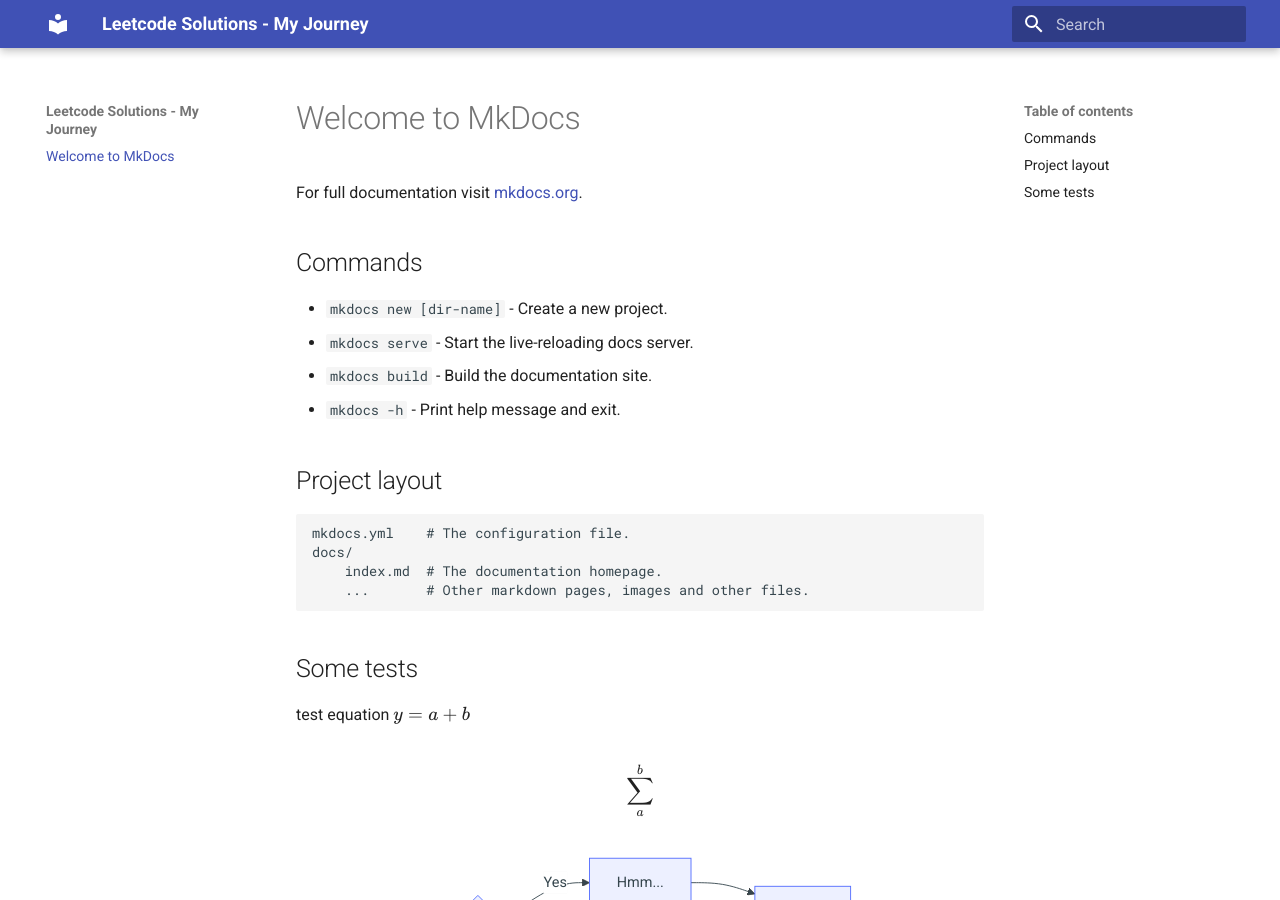
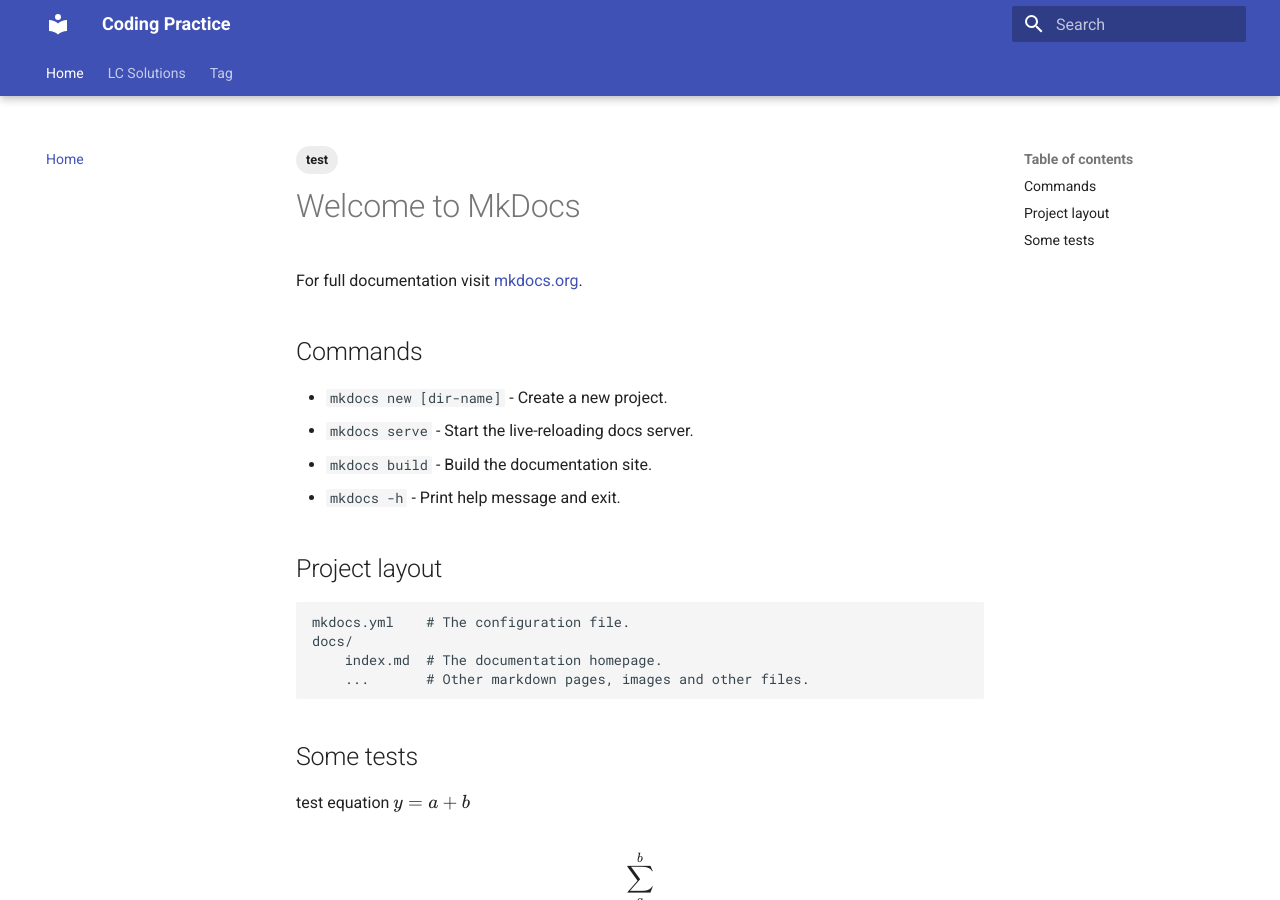
Before and after one commit to RogerLuo-Code/coding-practice, an MkDocs documentation site: the page built from docs/index.md, in a window 1280 px wide and 900 px high. Built offline with MkDocs 1.6.1 and Material for MkDocs 9.7.7, drawn with Linux system fonts in a browser that asks for light colours; some of the changed text lies outside the part shown.

Commit message:
Update mkdocs with custom configuration and tags

```diff
--- a/docs/index.md
+++ b/docs/index.md
@@ -1,3 +1,9 @@
+---
+tags:
+  - test
+---
+
+
 # Welcome to MkDocs
 
 For full documentation visit [mkdocs.org](https://www.mkdocs.org).
--- a/mkdocs.yml
+++ b/mkdocs.yml
@@ -1,14 +1,35 @@
-site_name: Leetcode Solutions - My Journey
+# Project information
+site_name: Coding Practice
+
+# Configuration
 theme:
   name: material
   features:
+    - navigation.footer
+    - navigation.instant
+    - navigation.path
+    - navigation.sections
+    - navigation.tabs
+    - navigation.tabs.sticky
+    - navigation.top
+    - search.suggest
     - content.tabs.link
+
+# Plugins
+plugins:
+  - search
+  - tags:
+      tags_file: tags.md
+
+# Extensions
 markdown_extensions:
   - toc:
       permalink: true
   - tables
   - footnotes
   - admonition
+  - attr_list
+  - md_in_html
   - pymdownx.details
   - pymdownx.betterem
   - pymdownx.caret
@@ -36,3 +57,14 @@ extra_javascript:
   - javascripts/mathjax.js
   - https://polyfill.io/v3/polyfill.min.js?features=es6
   - https://cdn.jsdelivr.net/npm/mathjax@3/es5/tex-mml-chtml.js
+
+# Page tree
+nav:
+  - Home: index.md
+  - LC Solutions:
+    - LC Solutions 1 to 99:
+      - LC27 Remove Element: lc-solutions/lc0001-0099/lc0027-remove-element.md
+  # - LC Solutions 500 to 999:
+  # - LC Solutions 1000 to 1499:
+  # - LC Solutions 1500 to 1999:
+  - Tag: tags.md
```
Also changed, not shown: docs/lc-solutions/lc0001-0099/index.md (added, +3 -0 lines), docs/lc-solutions/lc0001-0099/lc0027-remove-element.md (added, +105 -0 lines), docs/tags.md (added, +5 -0 lines), 2 other files.
